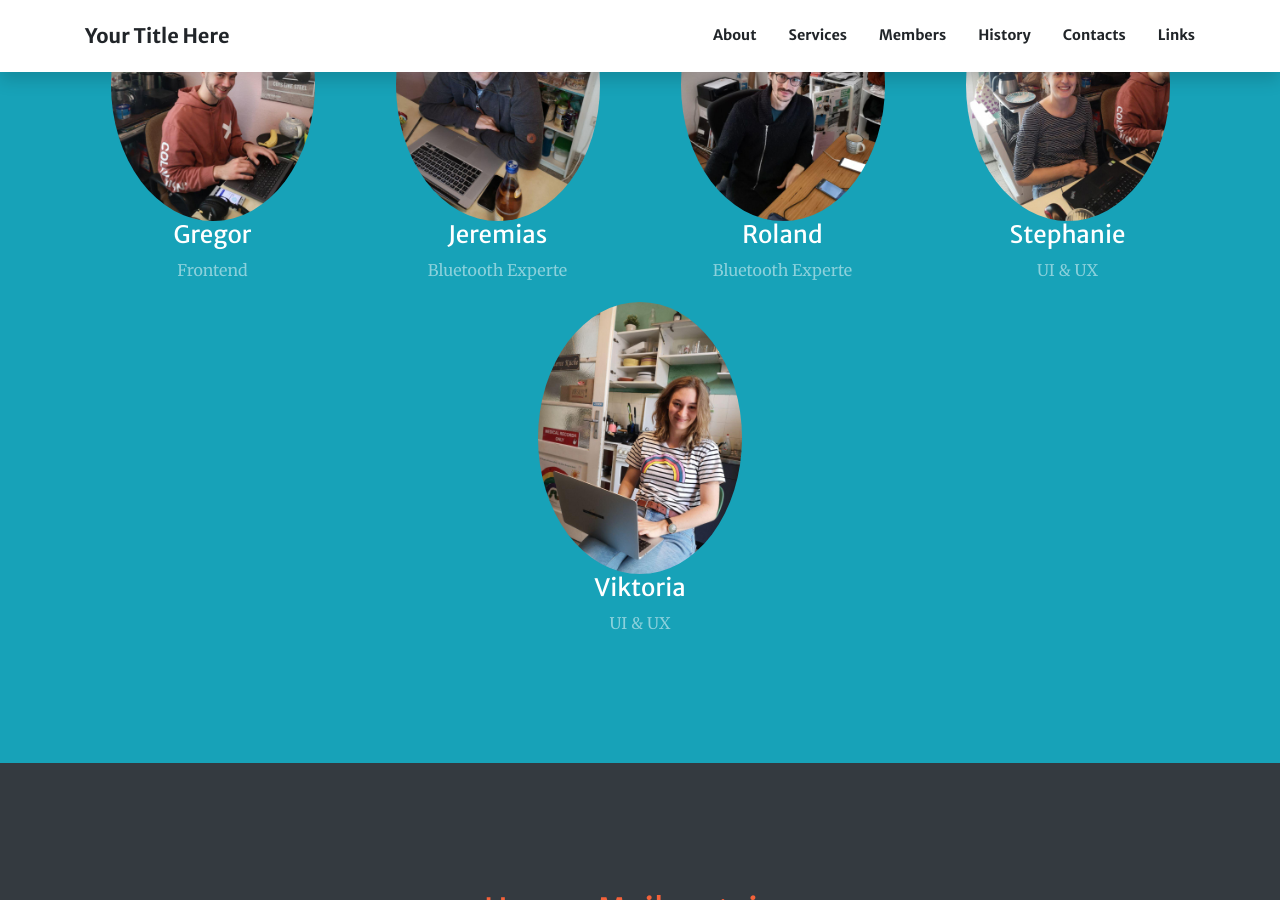
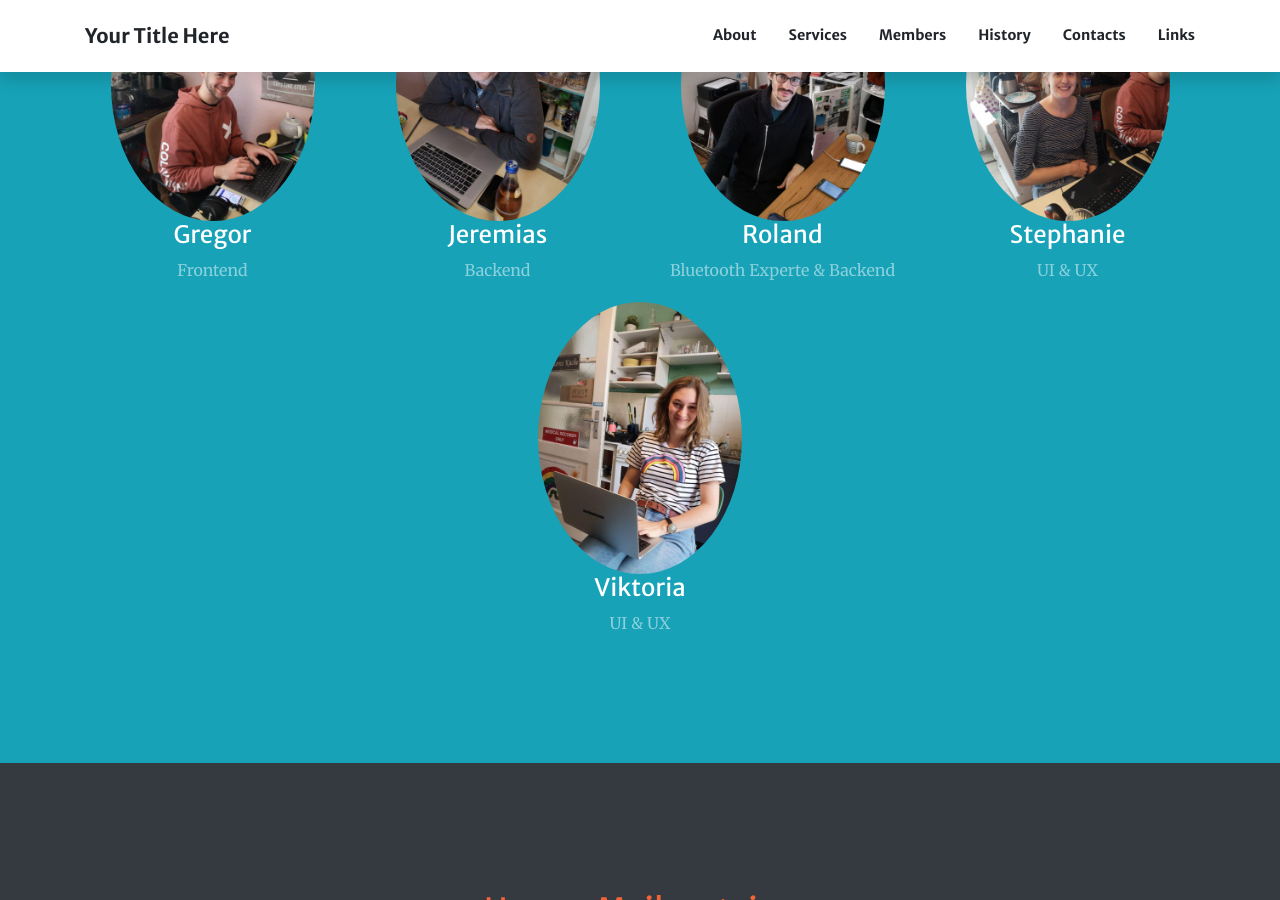
Before and after one commit to WueVsVirus/WueVsVirus.github.io, a Jekyll site: the page built from index.md, in a window 1280 px wide and 900 px high, scrolled down 2236 px. Built offline with Jekyll 4.4.1, drawn with Linux system fonts in a browser that asks for light colours; nearby versions of some CDN libraries.

Commit message:
Update index.md

```diff
--- a/index.md
+++ b/index.md
@@ -39,11 +39,11 @@ sections:
         image: assets/img/members/person1.jpg
         url: '#'
       - title: Jeremias
-        text: Bluetooth Experte
+        text: Backend
         image: assets/img/members/person2.jpg
         url: '#'
       - title: Roland
-        text: Bluetooth Experte
+        text: Bluetooth Experte & Backend
         image: assets/img/members/person3.jpg
         url: '#'
       - title: Stephanie
```
